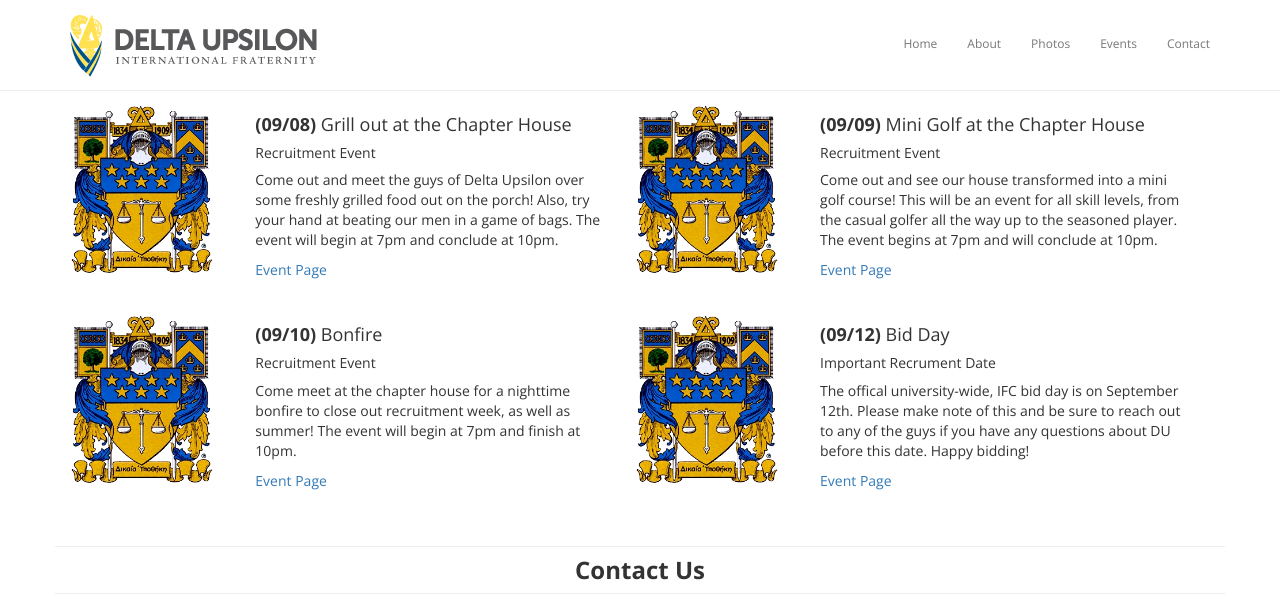
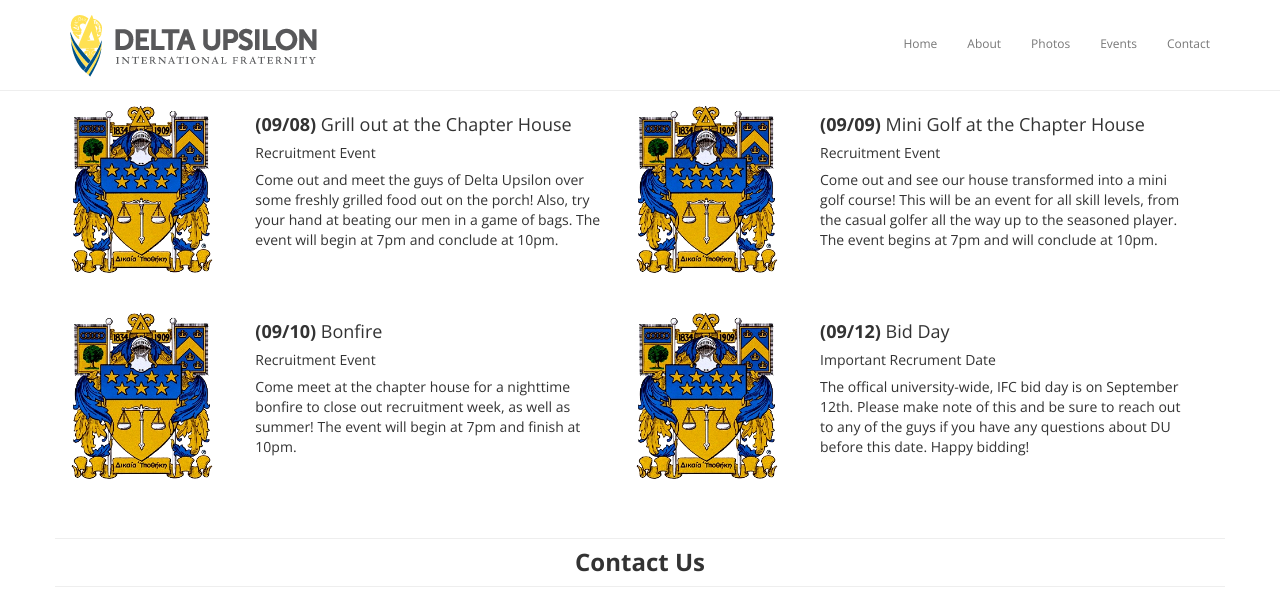
Before and after one commit to stach053/du-umn.com, a Jekyll site: the page built from index.html, in a window 1280 px wide and 900 px high, scrolled down 1931 px, cut to the strip 0-613 px from the top of the window. Built offline with Jekyll 4.4.1, drawn with Linux system fonts in a browser that asks for light colours; nearby versions of some CDN libraries.

Commit message:
Removed event pages for now

```diff
--- a/index.html
+++ b/index.html
@@ -200,7 +200,7 @@
 							<h4><b>{{ post.date | date: '(%m/%d)' }}</b> {{ post.title }}</h4>
 							<h5>{{ post.event_type }}</h5>
 							<p>{{ post.content }}</p>
-							<a href="{{ post.url }}">Event Page</a>
+							<!--<a href="{{ post.url }}">Event Page</a>-->
 						</li>
 					</ul>
 				</li>
```
